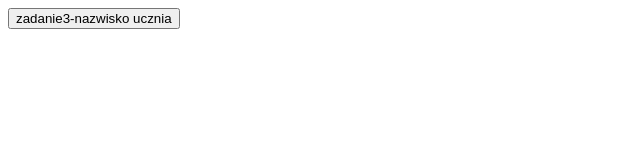
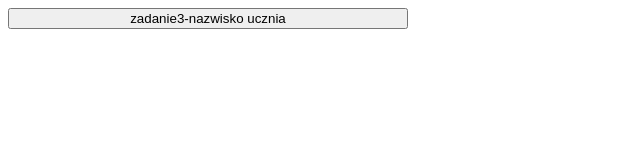
Before and after one commit to inorf/javascript, a plain HTML site: page zadanie3_dyl.html in a window 1280 px wide. Shown: the whole page, without its empty margins (0-640 px from the left). Drawn offline with Linux system fonts and the light colour scheme.

Commit message:
Update zadanie3_dyl.html

```diff
--- a/zadanie3_dyl.html
+++ b/zadanie3_dyl.html
@@ -10,7 +10,7 @@ window.open("obraz.html","okienko","toolbar=no,directories=no,menubar=no,height=
 </head>
 <body>
 <form>
-<input type="button" name="zadanie3" value="zadanie3-nazwisko ucznia" onclick="WinOpen(' ')">
+<input type="button" style="width:400" name="zadanie3" value="zadanie3-nazwisko ucznia" onclick="WinOpen(' ')">
 </form>
 </body>
 </html>
```
